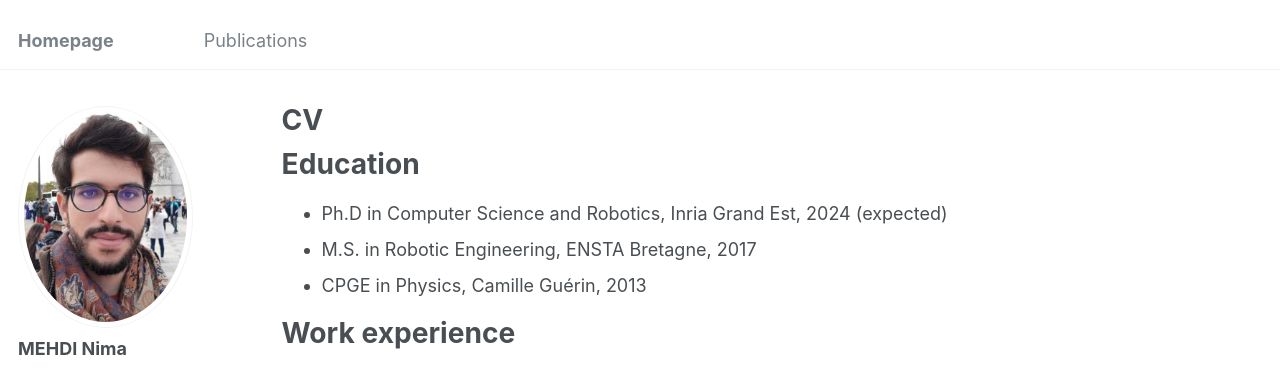
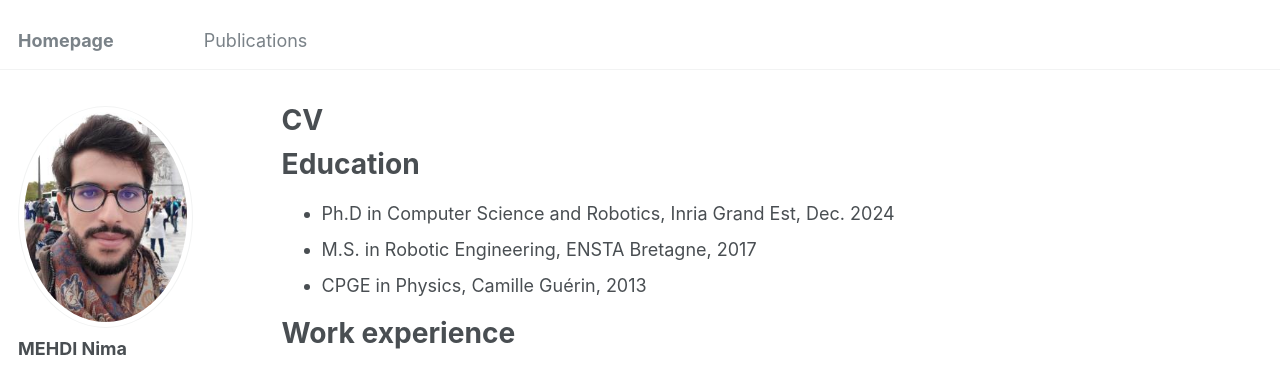
Before and after one commit to MehdiN/mehdin.github.io, a Jekyll site: the page built from _pages/cv.md, in a window 1280 px wide and 1015 px high. Shown: the top 372 px of the window. Built offline with Jekyll 4.4.1, drawn with Linux system fonts in a browser that asks for light colours.

Commit message:
update cv

```diff
--- a/_pages/cv.md
+++ b/_pages/cv.md
@@ -11,7 +11,7 @@ redirect_from:
 
 Education
 ======
-* Ph.D in Computer Science and Robotics, Inria Grand Est, 2024 (expected)
+* Ph.D in Computer Science and Robotics, Inria Grand Est, Dec. 2024
 * M.S. in Robotic Engineering, ENSTA Bretagne, 2017
 * CPGE in Physics, Camille Guérin, 2013
 
```
